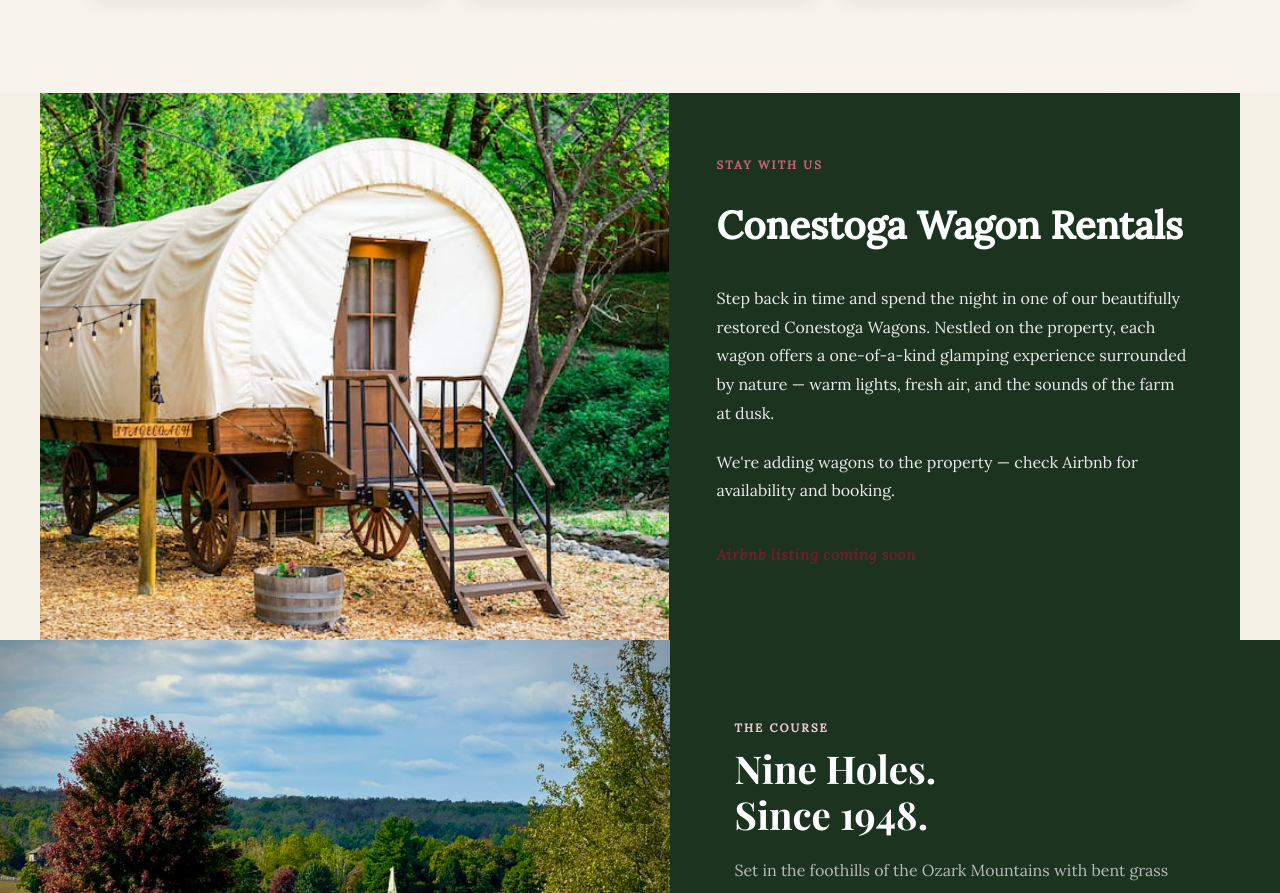
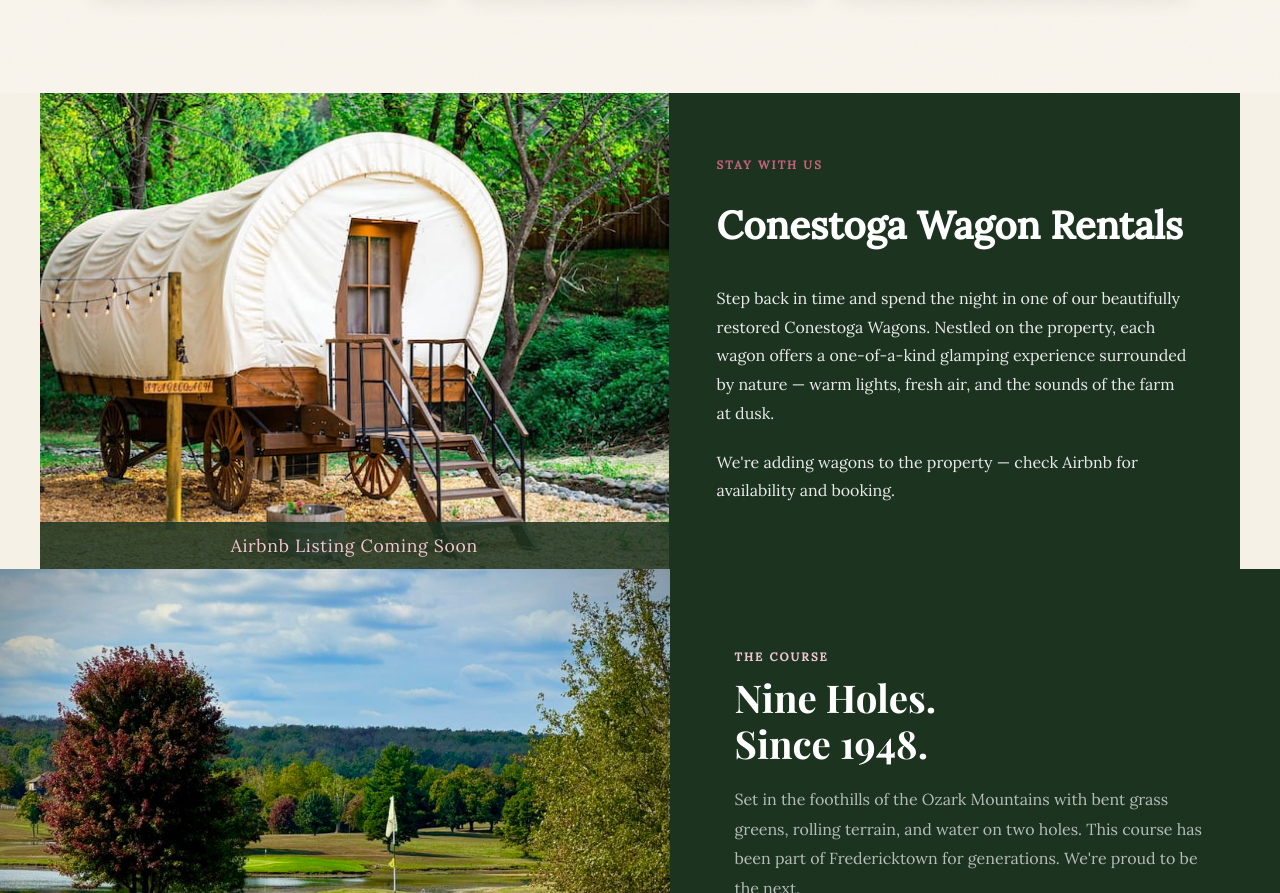
Before and after one commit to free-marion/free-marion.github.io, a plain HTML site: page index.html in a window 1280 px wide. Shown: the part 3938-4831 px from the top of the page. Drawn offline with nearby package versions, Linux system fonts and the light colour scheme; no server answers; a web font is replaced by a local one.

Commit message:
Add Airbnb coming soon banner over wagon image

```diff
--- a/index.html
+++ b/index.html
@@ -279,13 +279,13 @@
     <div class="wagon-inner">
       <div class="wagon-image">
         <img src="images/wagon.jpg" alt="Conestoga Wagon vacation rental at Cherrywood" />
+        <div class="wagon-banner">Airbnb Listing Coming Soon</div>
       </div>
       <div class="wagon-text">
         <span class="panel-kicker">Stay With Us</span>
         <h2 class="wagon-heading">Conestoga Wagon Rentals</h2>
         <p class="wagon-body">Step back in time and spend the night in one of our beautifully restored Conestoga Wagons. Nestled on the property, each wagon offers a one-of-a-kind glamping experience surrounded by nature — warm lights, fresh air, and the sounds of the farm at dusk.</p>
         <p class="wagon-body">We're adding wagons to the property — check Airbnb for availability and booking.</p>
-        <span class="wagon-cta wagon-cta--soon">Airbnb listing coming soon</span>
       </div>
     </div>
   </section>
--- a/style.css
+++ b/style.css
@@ -700,7 +700,8 @@ h2 {
   margin: 0 auto;
 }
 @media (max-width: 768px) { .wagon-inner { grid-template-columns: 1fr; } }
-.wagon-image { overflow: hidden; }
+.wagon-image { overflow: hidden; position: relative; }
+.wagon-banner { position: absolute; bottom: 0; left: 0; right: 0; background: rgba(28,51,32,0.85); color: #F2C4CE; font-family: var(--font-display); font-size: 1.1rem; text-align: center; padding: 0.75rem 1rem; letter-spacing: 0.04em; }
 .wagon-image img { width: 100%; height: 100%; object-fit: cover; display: block; transition: transform 0.6s ease; }
 .wagon-image:hover img { transform: scale(1.03); }
 .wagon-text {
```
